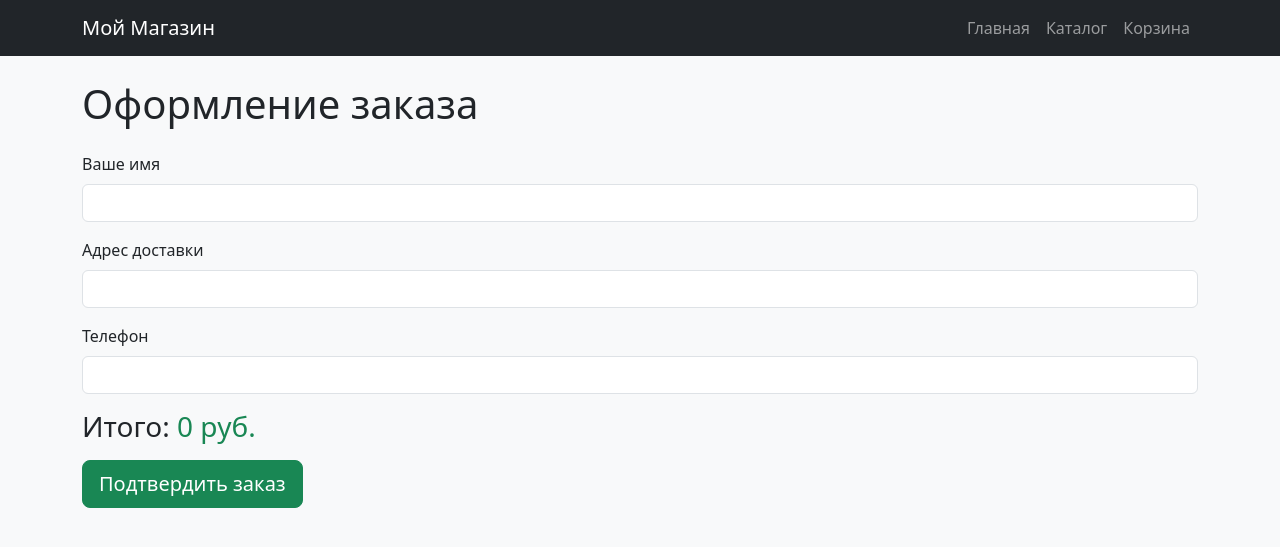
After one commit to asanalievazemfira20/flask-shop-practice, a Flask app: page /checkout in a window 1280 px wide. The commit adds this page. Shown: the top 547 px of the page. Run offline with Flask 3, Linux system fonts and the light colour scheme.

Commit message:
Добавлено оформление заказа

```diff
--- a/app.py
+++ b/app.py
@@ -1,4 +1,4 @@
-from flask import Flask, render_template, session, redirect
+from flask import Flask, render_template, session, redirect, request
 from flask_sqlalchemy import SQLAlchemy
 
 app = Flask(__name__)
@@ -48,7 +48,18 @@ def cart():
     total = sum(p.price for p in products)
 
     return render_template('cart.html', products=products, total=total)
-# Этот блок создаст базу данных и добавит товары при первом запуске
+@app.route('/checkout', methods=['GET', 'POST'])
+def checkout():
+    if request.method == 'POST':
+        # При успешном заказе очищаем корзину
+        session.pop('cart', None)
+        return "<h1>Спасибо за заказ! Мы свяжемся с вами.</h1><a href='/'>На главную</a>"
+
+    # Если это GET-запрос, показываем форму
+    cart_ids = session.get('cart', [])
+    products = Product.query.filter(Product.id.in_(cart_ids)).all()
+    total = sum(p.price for p in products)
+    return render_template('checkout.html', total=total)
 if __name__ == '__main__':
     with app.app_context():
         db.create_all()
--- a/templates/cart.html
+++ b/templates/cart.html
@@ -33,7 +33,7 @@
             </ul>
             <h3 class="text-end">Итого: <span class="text-success">{{ total }} руб.</span></h3>
             <div class="text-end mt-3">
-                <button class="btn btn-success btn-lg">Оформить заказ</button>
+             <a href="/checkout" class="btn btn-success btn-lg">Оформить заказ</a>
             </div>
         {% else %}
             <div class="alert alert-info">Ваша корзина пуста.</div>
--- /dev/null
+++ b/templates/checkout.html
@@ -0,0 +1,40 @@
+<!DOCTYPE html>
+<html lang="ru">
+<head>
+    <meta charset="UTF-8">
+    <title>Оформление заказа</title>
+    <link href="https://cdn.jsdelivr.net/npm/bootstrap@5.3.0/dist/css/bootstrap.min.css" rel="stylesheet">
+</head>
+<body class="bg-light">
+    <nav class="navbar navbar-expand-lg navbar-dark bg-dark">
+        <div class="container">
+            <a class="navbar-brand" href="/">Мой Магазин</a>
+            <div class="navbar-nav">
+                <a class="nav-link" href="/">Главная</a>
+                <a class="nav-link" href="/catalog">Каталог</a>
+                <a class="nav-link" href="/cart">Корзина</a>
+            </div>
+        </div>
+    </nav>
+
+    <div class="container mt-4">
+        <h1 class="mb-4">Оформление заказа</h1>
+        <form action="/checkout" method="POST">
+            <div class="mb-3">
+                <label for="name" class="form-label">Ваше имя</label>
+                <input type="text" class="form-control" id="name" name="name" required>
+            </div>
+            <div class="mb-3">
+                <label for="address" class="form-label">Адрес доставки</label>
+                <input type="text" class="form-control" id="address" name="address" required>
+            </div>
+            <div class="mb-3">
+                <label for="phone" class="form-label">Телефон</label>
+                <input type="text" class="form-control" id="phone" name="phone" required>
+            </div>
+            <h3 class="mb-3">Итого: <span class="text-success">{{ total }} руб.</span></h3>
+            <button type="submit" class="btn btn-success btn-lg">Подтвердить заказ</button>
+        </form>
+    </div>
+</body>
+</html>
```
